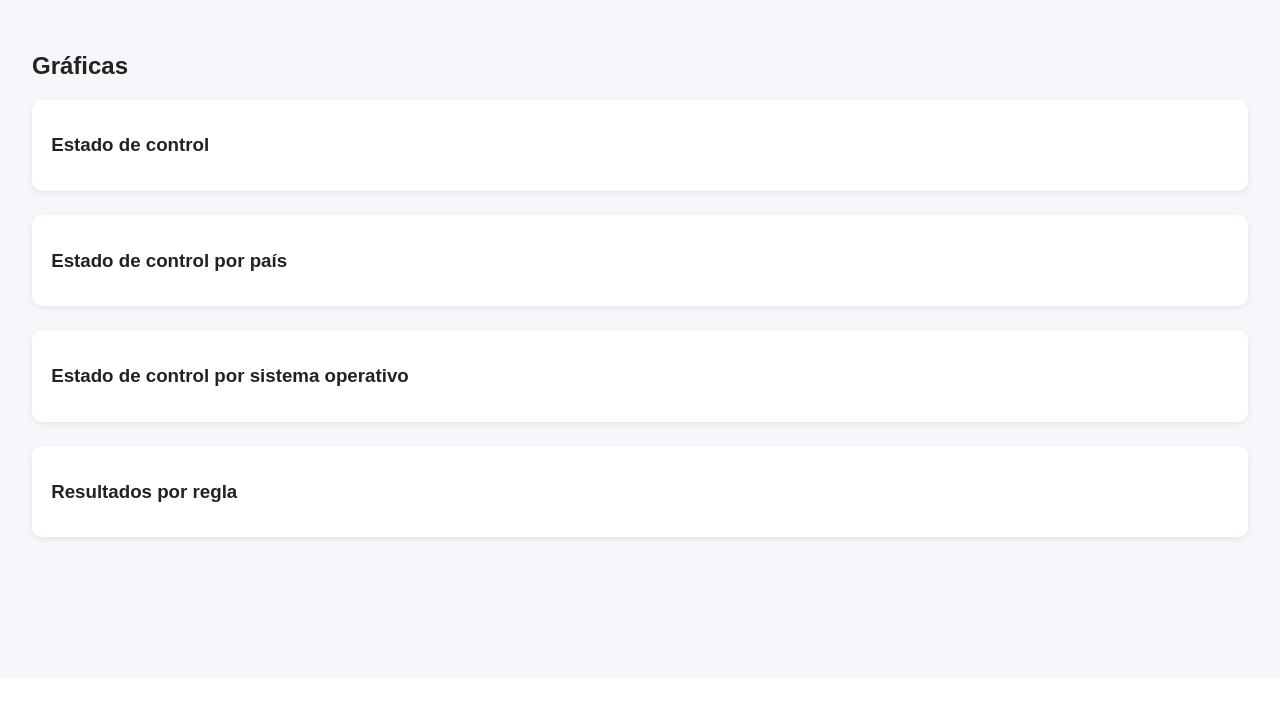
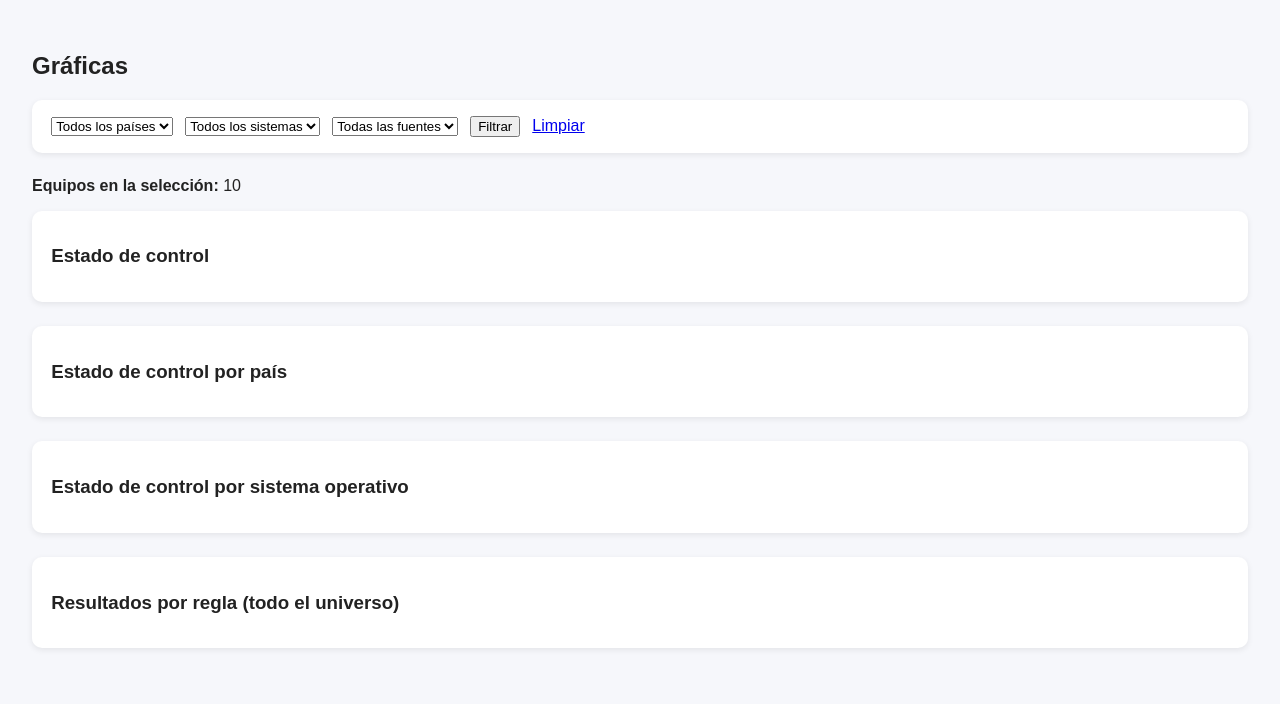
Before and after one commit to Pathdzc/FEMSA-Cifrado-, a Flask app: template templates/graficas.html in a window 1280 px wide. Shown: the part 121-825 px from the top of the page. Before the commit the page ends 663 px from the top, so only its background shows below. Run offline with Flask 3, Linux system fonts and the light colour scheme; the template is opened without the code that fills it: most values are stand-ins (such as "Sample title", 1, 10 or a date in 2020); some libraries are stand-ins or nearby versions.

Commit message:
Agrega filtros por país, SO y fuente en gráficas

```diff
--- a/app.py
+++ b/app.py
@@ -195,11 +195,32 @@ def cobertura():
 def graficas():
     df = cargar_universo()
     if df is None:
-        return render_template("graficas.html", datos=None)
+        return render_template("graficas.html", datos=None, filtros={}, total=0)
+
+    pais = request.args.get("pais", "")
+    so = request.args.get("so", "")
+    fuente = request.args.get("fuente", "")
+
+    filtros = {
+        "pais": pais,
+        "so": so,
+        "fuente": fuente,
+        "paises": sorted(df["País"].dropna().unique().tolist()),
+        "sistemas": sorted(df["Sistema Operativo"].dropna().unique().tolist()),
+        "fuentes": sorted(df["Fuente de Datos"].dropna().unique().tolist()),
+    }
+
+    if pais:
+        df = df[df["País"] == pais]
+    if so:
+        df = df[df["Sistema Operativo"] == so]
+    if fuente:
+        df = df[df["Fuente de Datos"] == fuente]
 
     estados = df["estado_control"].value_counts()
     tabla_pais = pd.crosstab(df["País"], df["estado_control"])
     tabla_so = pd.crosstab(df["Sistema Operativo"], df["estado_control"])
+
     resumen = cargar_resumen()
     reglas = resumen.get("reglas", []) if resumen else []
 
@@ -208,7 +229,7 @@ def graficas():
             "labels": estados.index.tolist(),
             "values": [int(v) for v in estados.values],
         },
-                "por_pais": {
+        "por_pais": {
             "paises": tabla_pais.index.tolist(),
             "estados": {
                 estado: [int(v) for v in tabla_pais[estado]]
@@ -222,7 +243,7 @@ def graficas():
                 for estado in tabla_so.columns
             },
         },
-                "reglas": {
+        "reglas": {
             "nombres": [f'{r["regla"]} · {r["nombre_regla"]}' for r in reglas],
             "Sí": [int(r.get("Sí", 0) or 0) for r in reglas],
             "No": [int(r.get("No", 0) or 0) for r in reglas],
@@ -230,7 +251,8 @@ def graficas():
             "No aplica": [int(r.get("No aplica", 0) or 0) for r in reglas],
         },
     }
-    return render_template("graficas.html", datos=datos)
+
+    return render_template("graficas.html", datos=datos, filtros=filtros, total=len(df))
 
 if __name__ == "__main__":
     app.run(debug=True)
--- a/templates/graficas.html
+++ b/templates/graficas.html
@@ -7,6 +7,35 @@
 {% if not datos %}
 <div class="alert">Primero carga un archivo en el Dashboard.</div>
 {% else %}
+
+<form method="get" class="card" style="display:flex; gap:12px; flex-wrap:wrap; align-items:center;">
+  <select name="pais">
+    <option value="">Todos los países</option>
+    {% for p in filtros.paises %}
+    <option value="{{ p }}" {% if p == filtros.pais %}selected{% endif %}>{{ p }}</option>
+    {% endfor %}
+  </select>
+
+  <select name="so">
+    <option value="">Todos los sistemas</option>
+    {% for s in filtros.sistemas %}
+    <option value="{{ s }}" {% if s == filtros.so %}selected{% endif %}>{{ s }}</option>
+    {% endfor %}
+  </select>
+
+  <select name="fuente">
+    <option value="">Todas las fuentes</option>
+    {% for f in filtros.fuentes %}
+    <option value="{{ f }}" {% if f == filtros.fuente %}selected{% endif %}>{{ f }}</option>
+    {% endfor %}
+  </select>
+
+  <button type="submit">Filtrar</button>
+  <a href="{{ url_for('graficas') }}">Limpiar</a>
+</form>
+
+<p><strong>Equipos en la selección:</strong> {{ total }}</p>
+
 <div class="card">
   <h3>Estado de control</h3>
   <div id="g-estados"></div>
@@ -23,7 +52,7 @@
 </div>
 
 <div class="card">
-  <h3>Resultados por regla</h3>
+ <h3>Resultados por regla (todo el universo)</h3>
   <div id="g-reglas"></div>
 </div>
 
```
